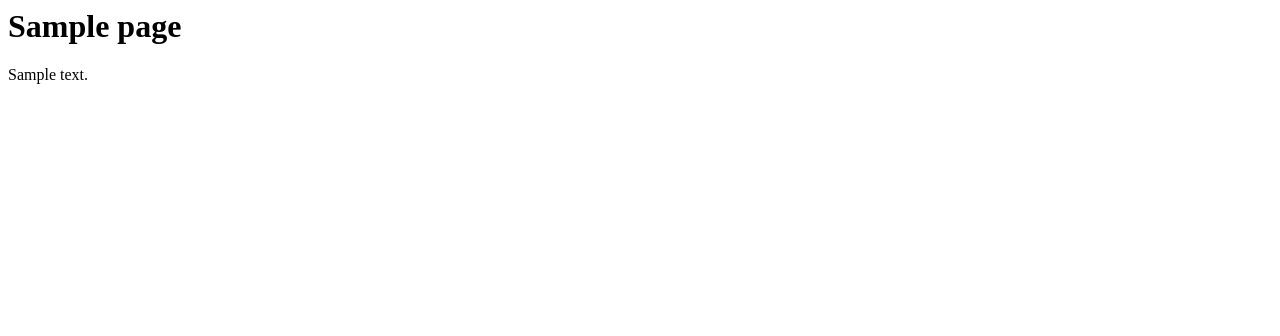
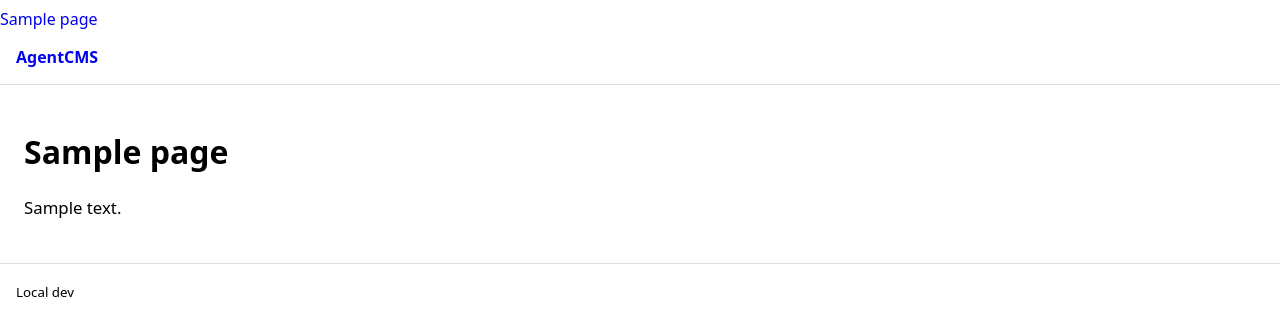
Before and after one commit to vicnorm/AgentCMS, a Django app: a page that uses cms/templates/cms/page_detail.html in a window 1280 px wide. Shown: the top 336 px of the page. Run offline with Django 5.2, Linux system fonts and the light colour scheme; tables that the repository leaves empty hold one stand-in row (values such as "Sample post").

```diff
--- a/cms/admin.py
+++ b/cms/admin.py
@@ -1,6 +1,6 @@
 from django.contrib import admin
 from .models import Page
-# Register your models here.
+
 @admin.register(Page)
 class PageAdmin(admin.ModelAdmin):
     list_display = ("title", "slug", "is_published", "updated_at")
--- /dev/null
+++ b/cms/context_processors.py
@@ -0,0 +1,5 @@
+from .models import Page
+
+def menu_pages(request):
+    pages = Page.objects.filter(is_published=True).order_by("title")
+    return {"menu_pages": pages}
--- /dev/null
+++ b/cms/static/cms/style.css
@@ -0,0 +1,8 @@
+body { font-family: system-ui, Arial; margin: 0; }
+.header { padding: 16px; border-bottom: 1px solid #ddd; }
+.brand { text-decoration: none; font-weight: 700; }
+.container { padding: 24px; max-width: 800px; }
+.content { line-height: 1.6; font-size: 1.05rem; }
+.footer { padding: 16px; border-top: 1px solid #ddd; }
+.nav { margin-top: 8px; display: flex; gap: 12px; flex-wrap: wrap; }
+.nav-link { text-decoration: none; }
--- /dev/null
+++ b/cms/templates/cms/base.html
@@ -0,0 +1,27 @@
+{% load static %}
+<!doctype html>
+<html>
+  <head>
+    <meta charset="utf-8" />
+    <title>AgentCMS</title>
+    <link rel="stylesheet" href="{% static 'cms/style.css' %}">
+    <nav class="nav">
+    {% for p in menu_pages %}
+        <a class="nav-link" href="/{{ p.slug }}/">{{ p.title }}</a>
+    {% endfor %}
+    </nav>
+  </head>
+  <body>
+    <header class="header">
+      <a href="/" class="brand">AgentCMS</a>
+    </header>
+
+    <main class="container">
+      {% block content %}{% endblock %}
+    </main>
+
+    <footer class="footer">
+      <small>Local dev</small>
+    </footer>
+  </body>
+</html>
--- a/cms/templates/cms/page_detail.html
+++ b/cms/templates/cms/page_detail.html
@@ -1,2 +1,6 @@
-<h1>{{ page.title }}</h1>
-<div>{{ page.body|linebreaks }}</div>
+{% extends "cms/base.html" %}
+
+{% block content %}
+  <h1>{{ page.title }}</h1>
+  <div class="content">{{ page.body|linebreaks }}</div>
+{% endblock %}
--- a/cms/urls.py
+++ b/cms/urls.py
@@ -1,6 +1,7 @@
 from django.urls import path
-from .views import page_detail
+from .views import index, page_detail
 
 urlpatterns = [
+    path("", index, name="index"),
     path("<slug:slug>/", page_detail, name="page_detail"),
 ]
--- a/cms/views.py
+++ b/cms/views.py
@@ -1,6 +1,10 @@
 from django.shortcuts import get_object_or_404, render
 from .models import Page
-# Create your views here.
+
+def index(request):
+    pages = Page.objects.filter(is_published=True).order_by("title")
+    return render(request, "cms/index.html", {"pages": pages})
+
 def page_detail(request, slug):
     page = get_object_or_404(Page, slug=slug, is_published=True)
     return render(request, "cms/page_detail.html", {"page": page})
--- a/config/settings.py
+++ b/config/settings.py
@@ -62,6 +62,7 @@ TEMPLATES = [
                 'django.template.context_processors.request',
                 'django.contrib.auth.context_processors.auth',
                 'django.contrib.messages.context_processors.messages',
+                "cms.context_processors.menu_pages",
             ],
         },
     },
```
Also changed, not shown: cms/templates/cms/index.html (added, +12 -0 lines).
